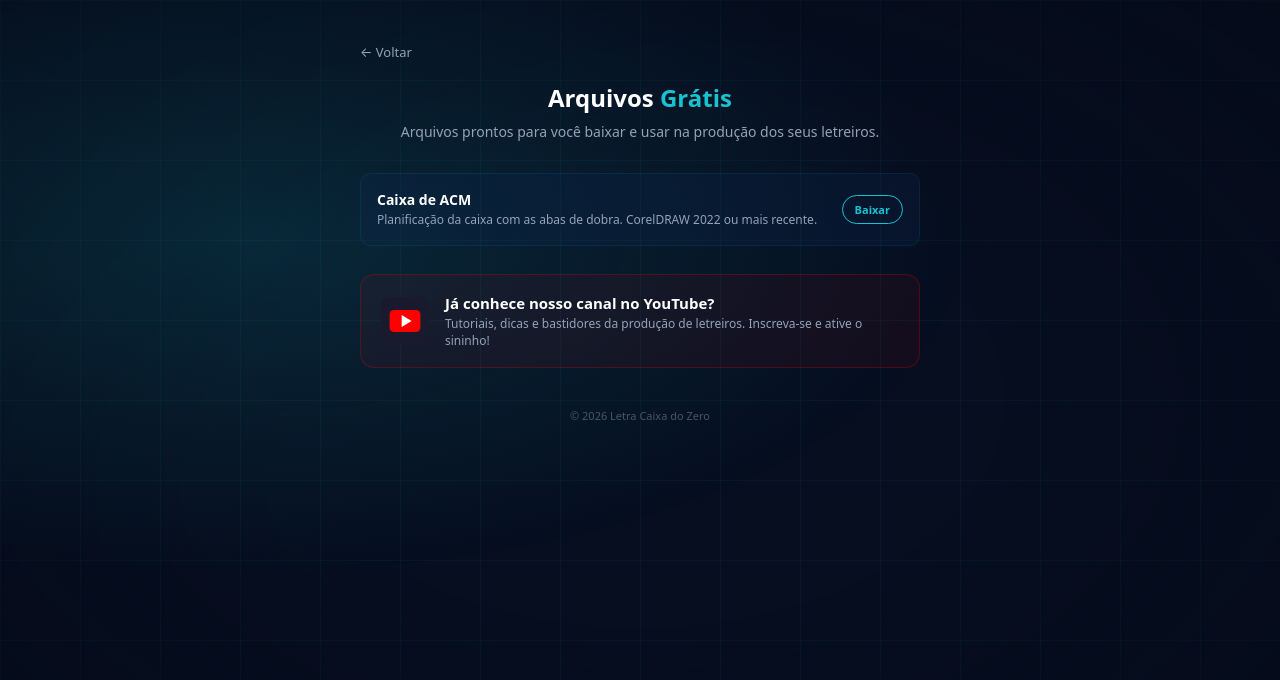
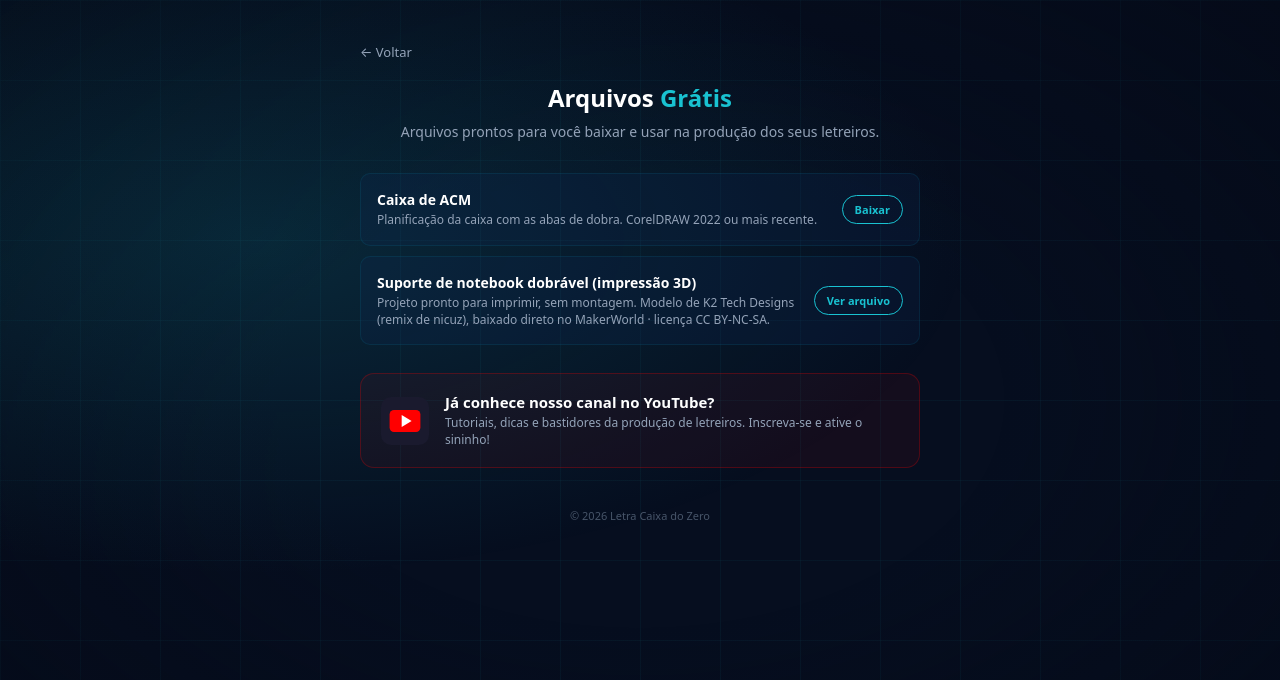
Before and after one commit to matheuspivatti/letracaixadozero-site, a plain HTML site: page links/arquivos-gratis/index.html in a window 1280 px wide. Shown: the top 680 px of the page. Drawn offline with Linux system fonts and the light colour scheme.

Commit message:
links/arquivos-gratis: card do suporte de notebook (link pro original no MakerWorld)
Modelo de terceiro (K2 Tech Designs, remix de nicuz, CC BY-NC-SA): linka o
original em vez de hospedar o arquivo. Pedido do Luis 14/10 (opção 1).

Co-Authored-By: Claude Opus 5.5 <noreply@anthropic.com>
Claude-Session: https://claude.ai/code/session_01Njr4THAdrB7486TpgvCGjK

```diff
--- a/links/arquivos-gratis/index.html
+++ b/links/arquivos-gratis/index.html
@@ -55,6 +55,13 @@
         </div>
         <div class="file-badge">Baixar</div>
       </a>
+      <a href="https://makerworld.com/en/models/1388240-compact-laptop-stand" target="_blank" rel="noopener" class="file-item">
+        <div class="file-info">
+          <div class="file-name">Suporte de notebook dobrável (impressão 3D)</div>
+          <div class="file-desc">Projeto pronto para imprimir, sem montagem. Modelo de K2 Tech Designs (remix de nicuz), baixado direto no MakerWorld · licença CC BY-NC-SA.</div>
+        </div>
+        <div class="file-badge">Ver arquivo</div>
+      </a>
     </div>
     <a href="https://www.youtube.com/@letracaixadozero" target="_blank" rel="noopener" class="yt-cta">
       <div class="yt-logo"><svg viewBox="0 0 28 20" width="32" height="22" xmlns="http://www.w3.org/2000/svg"><rect width="28" height="20" rx="4" fill="#FF0000"/><polygon points="11,4.5 11,15.5 20,10" fill="#fff"/></svg></div>
```
